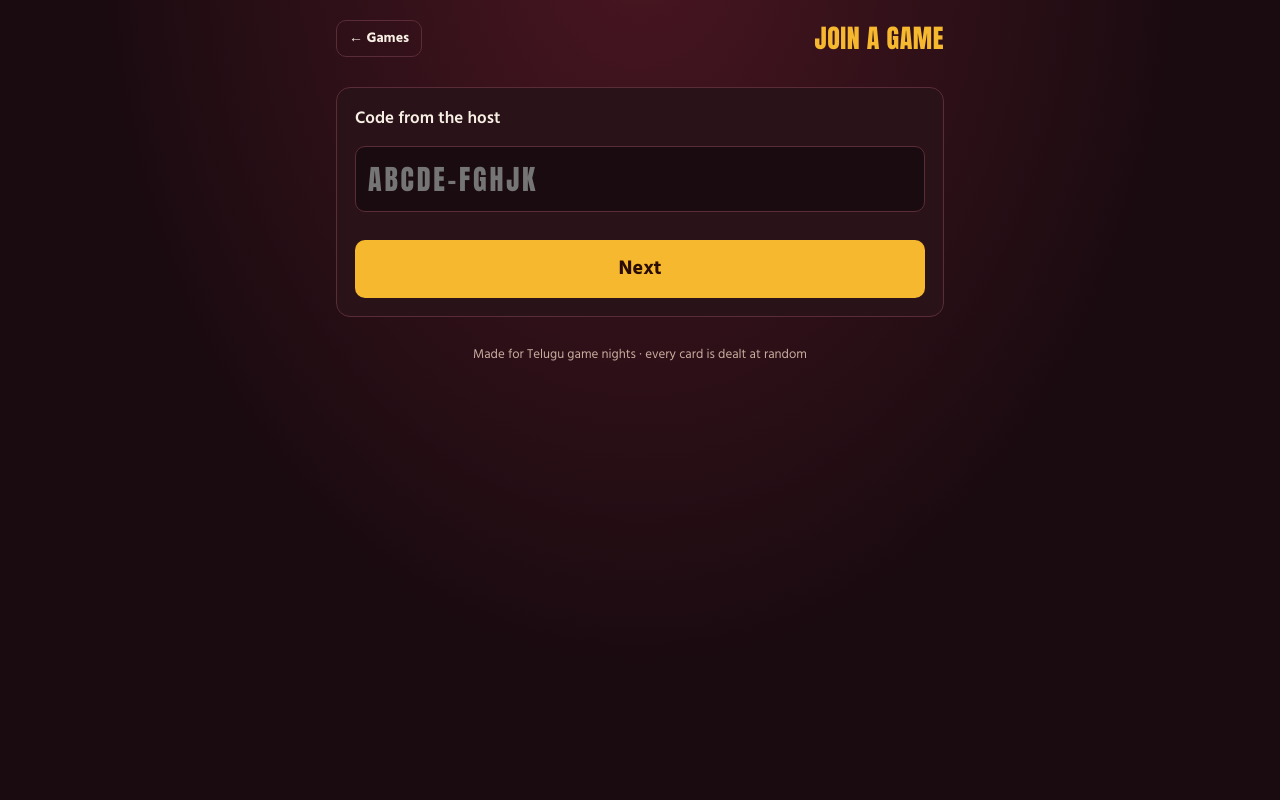
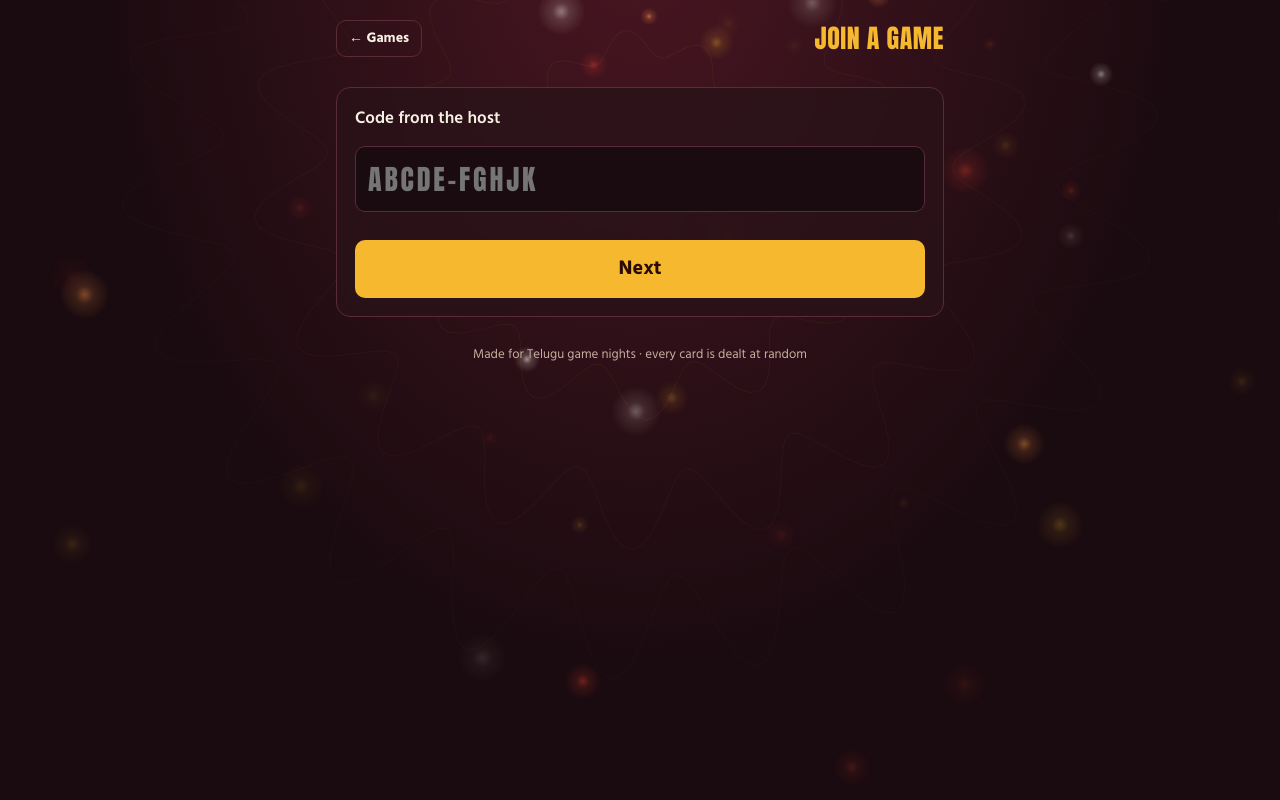
Before and after one commit to srujansaii/telugu-game-night, a plain HTML site: page index.html in a window 1280 px wide. Both pictures are taken after a click on the button 640 px from the left and 352 px from the top of the page. Drawn offline with Linux system fonts and the light colour scheme.

Commit message:
Implement background lanterns and ripple effect
Added background animation and tap effect for buttons.

```diff
--- a/index.html
+++ b/index.html
@@ -198,9 +198,23 @@ footer{margin-top:28px;text-align:center;font-size:13px;color:var(--muted)}
 .cnblue{background:#3b6fd4;color:#fff}
 .announce.red{background:var(--kumkum);color:#fff}
 .announce.blue{background:#3b6fd4;color:#fff}
+/* ---- background + tap waves ---- */
+#bg{position:fixed;inset:0;width:100%;height:100%;z-index:0;pointer-events:none;display:block}
+.wrap{position:relative;z-index:1}
+.panel,.gamecard{background:rgba(42,18,25,.78);-webkit-backdrop-filter:blur(8px);backdrop-filter:blur(8px)}
+h1{text-shadow:0 0 28px rgba(245,184,46,.35)}
+button{position:relative;overflow:hidden;isolation:isolate;-webkit-tap-highlight-color:transparent}
+.ripple{position:absolute;border-radius:50%;background:currentColor;opacity:.3;transform:scale(0);animation:ripple .65s cubic-bezier(.2,.7,.3,1) forwards;pointer-events:none;z-index:0}
+@keyframes ripple{to{transform:scale(1);opacity:0}}
+#fx{position:fixed;inset:0;pointer-events:none;z-index:60;overflow:hidden}
+.wave{position:absolute;width:18px;height:18px;margin:-9px 0 0 -9px;border-radius:50%;border:2px solid rgba(245,184,46,.9);box-shadow:0 0 14px rgba(245,184,46,.5),inset 0 0 8px rgba(245,184,46,.35);opacity:0;animation:wave .95s cubic-bezier(.15,.6,.3,1) both}
+.wave.w2{border-color:rgba(224,64,47,.75);box-shadow:0 0 12px rgba(224,64,47,.45)}
+@keyframes wave{0%{transform:scale(.15);opacity:.95}100%{transform:scale(8);opacity:0}}
 </style>
 </head>
 <body>
+<canvas id="bg" aria-hidden="true"></canvas>
+<div id="fx" aria-hidden="true"></div>
 <div class="wrap">
 
 <!-- ============ HOME ============ -->
@@ -1443,6 +1457,89 @@ function cFinal(){
 $('c-quit').addEventListener('click', cFinal);
 $('c-again').addEventListener('click', () => { $('c-play').classList.add('hidden'); $('c-setup').classList.remove('hidden'); window.scrollTo(0,0); });
 
+/* =================================================
+   BACKGROUND: floating lanterns over a slowly turning rangoli
+   ================================================= */
+(function background(){
+  const cv = $('bg'); const ctx = cv && cv.getContext ? cv.getContext('2d') : null; if (!ctx) return;
+  let reduce = false; try{ reduce = matchMedia('(prefers-reduced-motion: reduce)').matches; }catch(e){}
+  const COLS = ['245,184,46','224,64,47','248,239,228','255,150,70'];
+  let W = 0, H = 0, parts = [], raf = 0, last = 0, t = 0;
+  function mk(anywhere){
+    return {x: Math.random()*W, y: anywhere ? Math.random()*H : H + 30, r: 1.2 + Math.random()*3.2, vy: 8 + Math.random()*18,
+      sway: Math.random()*6.28, sw: .35 + Math.random()*.8, c: COLS[(Math.random()*COLS.length)|0], a: .22 + Math.random()*.45, tw: Math.random()*6.28};
+  }
+  function resize(){
+    const dpr = Math.min(window.devicePixelRatio || 1, 2);
+    W = window.innerWidth; H = window.innerHeight;
+    cv.width = Math.round(W*dpr); cv.height = Math.round(H*dpr);
+    ctx.setTransform(dpr, 0, 0, dpr, 0, 0);
+    const n = Math.round(Math.min(48, Math.max(18, W*H/24000)));
+    parts = Array.from({length:n}, () => mk(true));
+  }
+  function rangoli(){
+    const R = Math.min(Math.max(W, H)*.42, 520), cx = W/2, cy = Math.min(H*.2, 170);
+    ctx.save(); ctx.translate(cx, cy); ctx.rotate(t*.025); ctx.lineWidth = 1;
+    for (let ring=1; ring<=4; ring++){
+      const rr = R*ring/4, petals = 6 + ring*4, steps = petals*14;
+      ctx.strokeStyle = `rgba(245,184,46,${.075 - ring*.011})`;
+      ctx.beginPath();
+      for (let i=0;i<=steps;i++){
+        const a = i/steps*Math.PI*2, rad = rr*(.9 + .1*Math.cos(a*petals));
+        const x = Math.cos(a)*rad, y = Math.sin(a)*rad;
+        if (i) ctx.lineTo(x, y); else ctx.moveTo(x, y);
+      }
+      ctx.stroke();
+    }
+    ctx.restore();
+  }
+  function draw(dt){
+    ctx.clearRect(0, 0, W, H);
+    rangoli();
+    for (const p of parts){
+      p.y -= p.vy*dt; p.sway += dt*p.sw;
+      const x = p.x + Math.sin(p.sway)*16, glow = p.r*6, a = p.a*(.6 + .4*Math.sin(t*1.6 + p.tw));
+      const g = ctx.createRadialGradient(x, p.y, 0, x, p.y, glow);
+      g.addColorStop(0, `rgba(${p.c},${a})`); g.addColorStop(.35, `rgba(${p.c},${a*.35})`); g.addColorStop(1, `rgba(${p.c},0)`);
+      ctx.fillStyle = g; ctx.beginPath(); ctx.arc(x, p.y, glow, 0, Math.PI*2); ctx.fill();
+      if (p.y < -40) Object.assign(p, mk(false));
+    }
+  }
+  function frame(now){
+    const dt = last ? Math.min(.05, (now - last)/1000) : 0; last = now; t += dt;
+    draw(dt); raf = requestAnimationFrame(frame);
+  }
+  function start(){ cancelAnimationFrame(raf); last = 0; if (reduce) draw(0); else raf = requestAnimationFrame(frame); }
+  let rt = 0;
+  window.addEventListener('resize', () => { clearTimeout(rt); rt = setTimeout(() => { resize(); if (reduce) draw(0); }, 150); });
+  document.addEventListener('visibilitychange', () => { if (document.hidden) cancelAnimationFrame(raf); else start(); });
+  resize(); start();
+})();
+
+/* =================================================
+   TAP EFFECT: a ripple inside the button + water-drop waves around the tap
+   ================================================= */
+(function tapWaves(){
+  let reduce = false; try{ reduce = matchMedia('(prefers-reduced-motion: reduce)').matches; }catch(e){}
+  const fx = $('fx'); if (reduce || !fx) return;
+  document.addEventListener('pointerdown', e => {
+    const b = e.target.closest && e.target.closest('button'); if (!b || b.disabled) return;
+    const r = b.getBoundingClientRect(), size = Math.max(r.width, r.height)*2.2;
+    const s = document.createElement('span');
+    s.className = 'ripple'; s.style.width = s.style.height = size + 'px';
+    s.style.left = (e.clientX - r.left - size/2) + 'px'; s.style.top = (e.clientY - r.top - size/2) + 'px';
+    b.appendChild(s); s.addEventListener('animationend', () => s.remove());
+    setTimeout(() => s.remove(), 1200);
+    for (let i=0;i<3;i++){
+      const w = document.createElement('span');
+      w.className = 'wave' + (i === 1 ? ' w2' : '');
+      w.style.left = e.clientX + 'px'; w.style.top = e.clientY + 'px'; w.style.animationDelay = (i*.13) + 's';
+      fx.appendChild(w); w.addEventListener('animationend', () => w.remove());
+      setTimeout(() => w.remove(), 1800);
+    }
+  }, {passive: true});
+})();
+
 mRenderSetup();
 route();
 </script>
```
